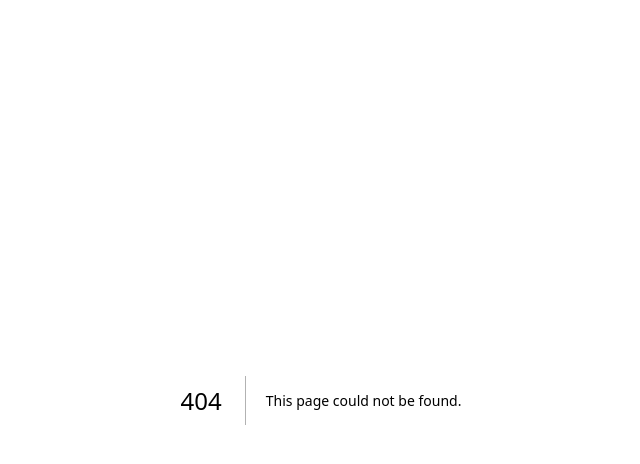
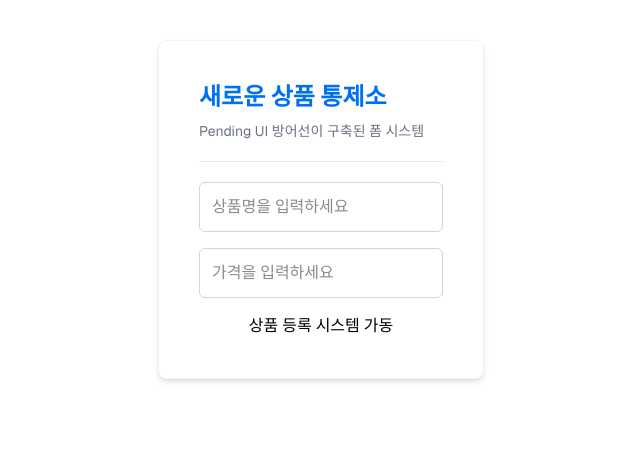
Before and after one commit to yunajoe/nextjs-master-class-part2-inflearn, a Next.js app: page /products/new-2 in a window 1280 px wide. Before the commit this address had no page. Shown: the top 464 px of the page, without its empty margins (319-959 px from the left). Built offline with nearby package versions, Linux system fonts and the light colour scheme.

Commit message:
실습튜토리얼:useFormStatus

```diff
--- /dev/null
+++ b/src/app/components/submit-button.tsx
@@ -0,0 +1,42 @@
+"use client";
+
+import { useFormStatus } from "react-dom";
+
+function SubmitButton() {
+  // 부모 form의 전송 상태 추적
+  const { pending } = useFormStatus();
+  return (
+    <button type="submit" className="text-black">
+      {pending ? (
+        <span className="flex items-center gap-2">
+          <svg
+            className="animate-spin h-5 w-5 text-white"
+            xmlns="http://www.w3.org/2000/svg"
+            fill="none"
+            viewBox="0 0 24 24"
+          >
+            <circle
+              className="opacity-25"
+              cx="12"
+              cy="12"
+              r="10"
+              stroke="currentColor"
+              strokeWidth="4"
+            />
+
+            <path
+              className="opacity-75"
+              fill="currentColor"
+              d="M4 12a8 8 0 018-8V0C5.373 0 0 5.373 0 12h4zm2 5.291A7.962 7.962 0 014 12H0c0 3.042 1.135 5.824 3 7.938l3-2.647z"
+            />
+          </svg>
+          안전하게 저장 중...
+        </span>
+      ) : (
+        "상품 등록 시스템 가동"
+      )}
+    </button>
+  );
+}
+
+export default SubmitButton;
--- /dev/null
+++ b/src/app/products/new-2/page.tsx
@@ -0,0 +1,40 @@
+import { createProductAction } from "@/app/action";
+import SubmitButton from "@/app/components/submit-button";
+
+function page() {
+  return (
+    <div className="p-10 font-sans max-w-md bg-white rounded-lg shadow-md mx-auto mt-10 border border-gray-100">
+      <h1 className="text-[#0070f3] mt-0 mb-2 text-2xl font-bold">
+        새로운 상품 통제소
+      </h1>
+
+      <p className="text-gray-500 text-sm mb-5">
+        Pending UI 방어선이 구축된 폼 시스템
+      </p>
+
+      <hr className="border-gray-200 my-5" />
+
+      {/* Server Action이 연결된 부모 폼 */}
+      <form action={createProductAction} className="flex flex-col gap-4">
+        <input
+          type="text"
+          name="title"
+          placeholder="상품명을 입력하세요"
+          required
+          className="p-3 border border-gray-300 rounded-md focus:outline-none focus:ring-2 focus:ring-[#0070f3] transition-all"
+        />
+        <input
+          type="number"
+          name="price"
+          placeholder="가격을 입력하세요"
+          required
+          className="p-3 border border-gray-300 rounded-md focus:outline-none focus:ring-2 focus:ring-[#0070f3] transition-all"
+        />
+        {/* 부모 폼의 상태를 추적하는 자식 버튼 */}
+        <SubmitButton />
+      </form>
+    </div>
+  );
+}
+
+export default page;
--- a/src/app/products/new/page.tsx
+++ b/src/app/products/new/page.tsx
@@ -28,6 +28,7 @@ export default function NewProductPage() {
             padding: "12px",
             border: "1px solid #ccc",
             borderRadius: "6px",
+            color: "black",
           }}
         />
 
```
